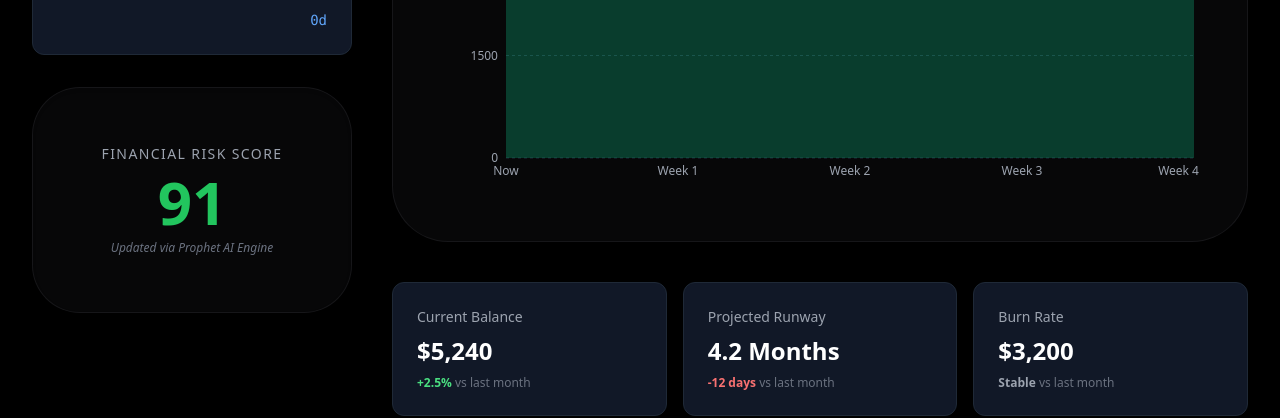
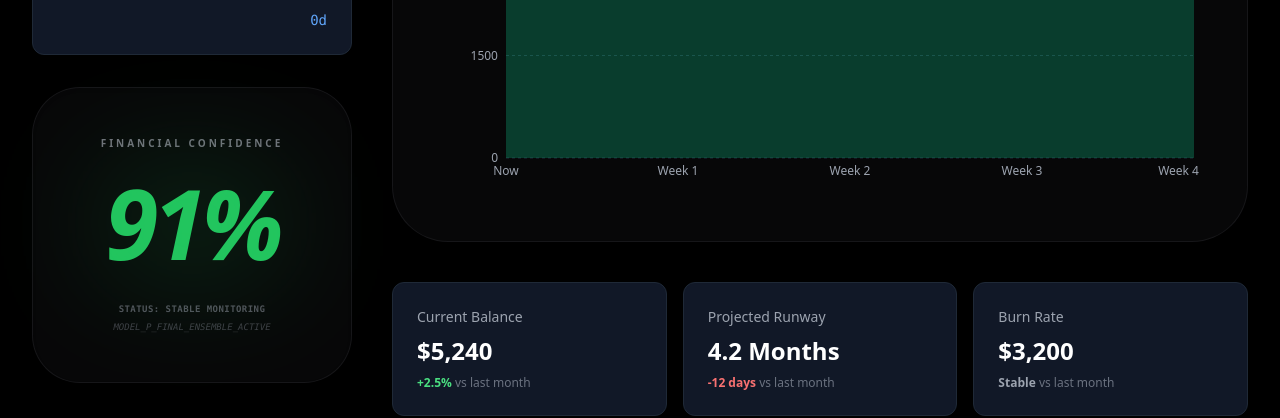
Before and after one commit to Subrat-2003/Cashflow-Forecasting-and-Risk-Simulation-for-Freelancers, a Next.js app in the folder frontend/: page / in a window 1280 px wide. Shown: the part 800-1218 px from the top of the page. Built offline with nearby package versions, Linux system fonts and the light colour scheme; no server answers; the database is empty.

Commit message:
Enhance RiskGauge component with displayScore logic
Added displayScore calculation and adjusted rendering logic for improved risk score visualization.

```diff
--- a/frontend/app/components/RiskGauge.tsx
+++ b/frontend/app/components/RiskGauge.tsx
@@ -5,13 +5,36 @@ interface RiskGaugeProps {
 }
 
 const RiskGauge: React.FC<RiskGaugeProps> = ({ score = 0 }) => {
+  const displayScore = Math.max(0, Math.min(100, score));
+
   return (
-    <div className="flex flex-col items-center justify-center py-4">
-      <div className="text-sm text-gray-400 mb-2 uppercase tracking-widest">Financial Risk Score</div>
-      <div className={`text-6xl font-black ${score > 70 ? 'text-green-500' : score > 40 ? 'text-yellow-500' : 'text-red-500'}`}>
-        {score}
+    <div className="flex flex-col items-center justify-center py-2">
+      <div className="text-[10px] text-zinc-500 mb-6 font-black uppercase tracking-[0.3em] text-center">
+        Financial Confidence
       </div>
-      <div className="text-xs text-gray-500 mt-2 italic">Updated via Prophet AI Engine</div>
+
+      <div className="relative flex items-center justify-center">
+        {/* Terminology sync with Architecture PDF Slide 2 */}
+        <div className={`text-8xl font-black italic tracking-tighter transition-colors duration-700 ${
+          displayScore > 75 ? 'text-green-500' : displayScore > 45 ? 'text-yellow-500' : 'text-red-500'
+        }`}>
+          {displayScore}%
+        </div>
+
+        {/* Glow effect */}
+        <div className={`absolute inset-0 blur-3xl opacity-20 transition-colors duration-700 ${
+          displayScore > 75 ? 'bg-green-500' : displayScore > 45 ? 'bg-yellow-500' : 'bg-red-500'
+        }`} />
+      </div>
+
+      <div className="mt-8 space-y-1 text-center">
+        <div className="text-[9px] text-zinc-600 font-mono uppercase font-bold tracking-wider">
+          Status: {displayScore > 45 ? 'Stable Monitoring' : 'Critical Alert'}
+        </div>
+        <div className="text-[9px] text-zinc-700 font-mono italic">
+          MODEL_P_FINAL_ENSEMBLE_ACTIVE
+        </div>
+      </div>
     </div>
   );
 };
```
